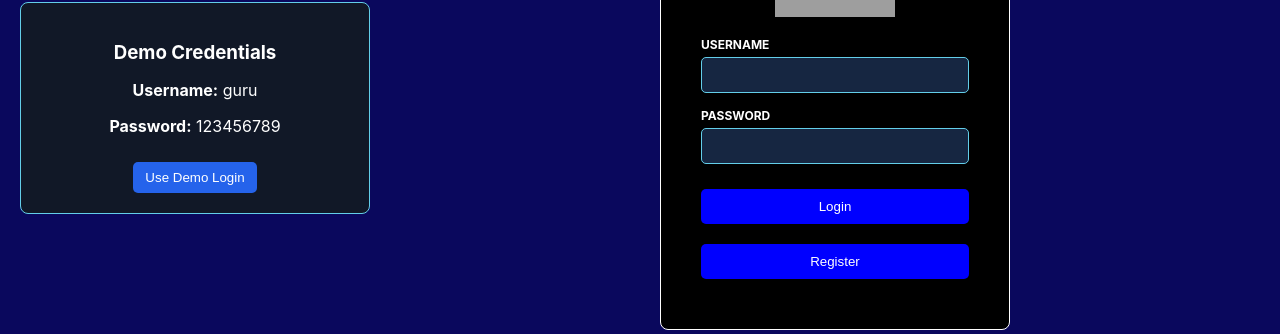
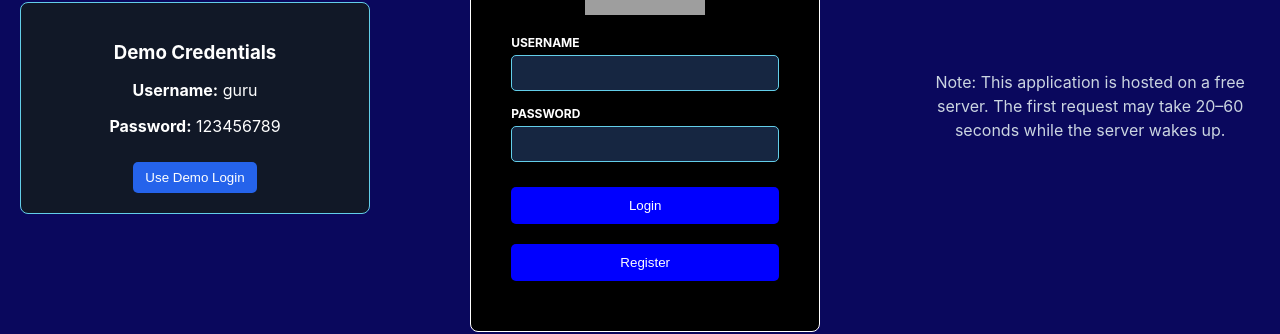
Before and after one commit to nagendra-programmer/careerconnect-job-portal, a React (Create React App) app: page /login in a window 1280 px wide. Shown: the part 292-626 px from the top of the page. Built offline with nearby package versions, Linux system fonts and the light colour scheme; grey boxes are pictures that could not be loaded.

Commit message:
Handle server wake-up state and improve login page

```diff
--- a/src/components/Login/index.css
+++ b/src/components/Login/index.css
@@ -96,15 +96,14 @@
   background-color: blue;
   color: #ffffff;
   padding: 10px;
-  border: none;
+  border: 1px solid transparent;
   cursor: pointer;
   margin: 10px 0;
   border-radius: 5px;
-  transition: 0.2s ease;
 }
 
 .login-button:hover {
-  border: 1px solid rgb(107, 197, 217);
+  border-color: rgb(107, 197, 217);
 }
 
 .login-button:disabled {
@@ -118,3 +117,12 @@
   font-size: 12px;
   margin-top: 8px;
 }
+
+.hosting-note {
+  color: #cbd5e1;
+  font-size: 16px;
+  text-align: center;
+  margin-top: 12px;
+  line-height: 1.5;
+
+}
--- a/src/components/Login/index.js
+++ b/src/components/Login/index.js
@@ -63,7 +63,7 @@ class Login extends Component {
       if (response.ok) {
         this.onSubmitSuccess(data.jwt_token)
       } else {
-        this.onSubmitFailure(data.err_msg)
+        this.onSubmitFailure("Server is waking up... please try again")
         this.setState({isLoading: false})
       }
     } catch (error) {
@@ -151,6 +151,11 @@ class Login extends Component {
           </form>
         </div>
 
+        <p className="hosting-note">
+          Note: This application is hosted on a free server. The first request may
+          take 20–60 seconds while the server wakes up.
+        </p>
+
       </div>
     )
   }
```
